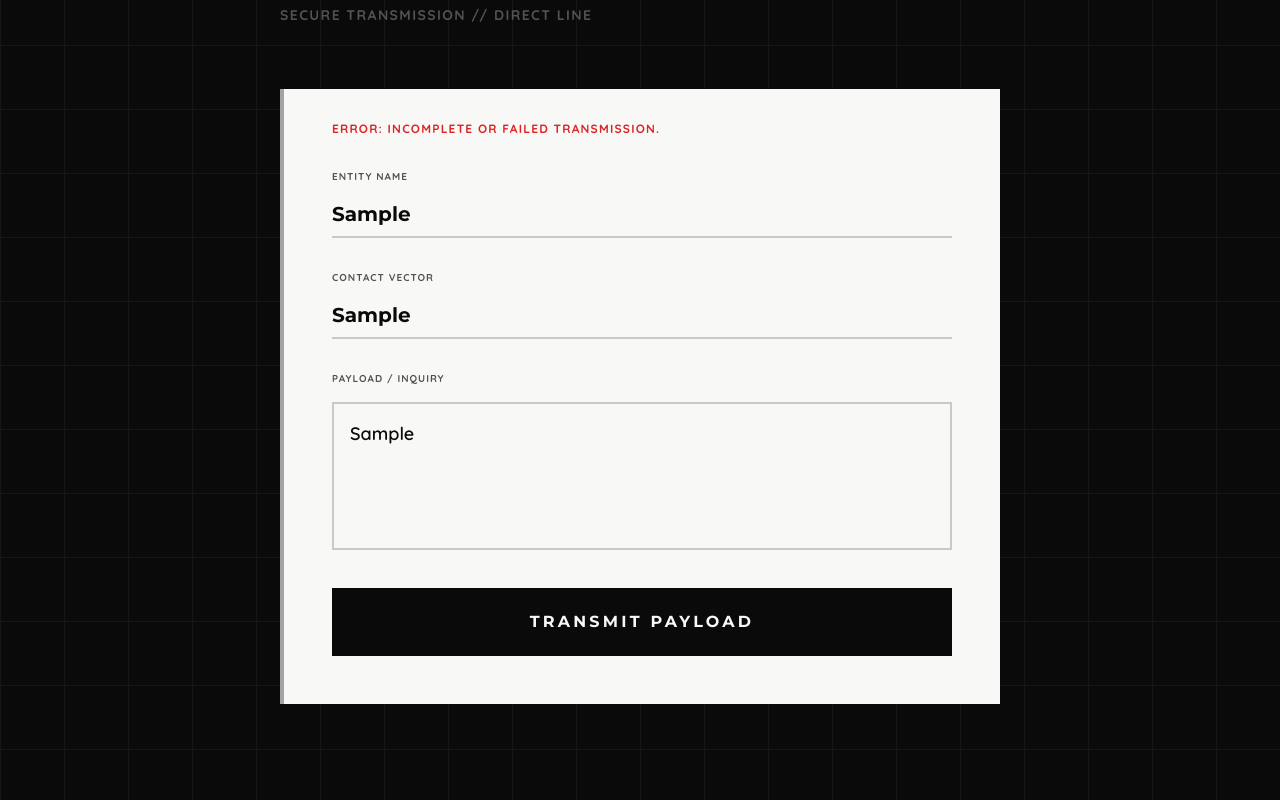
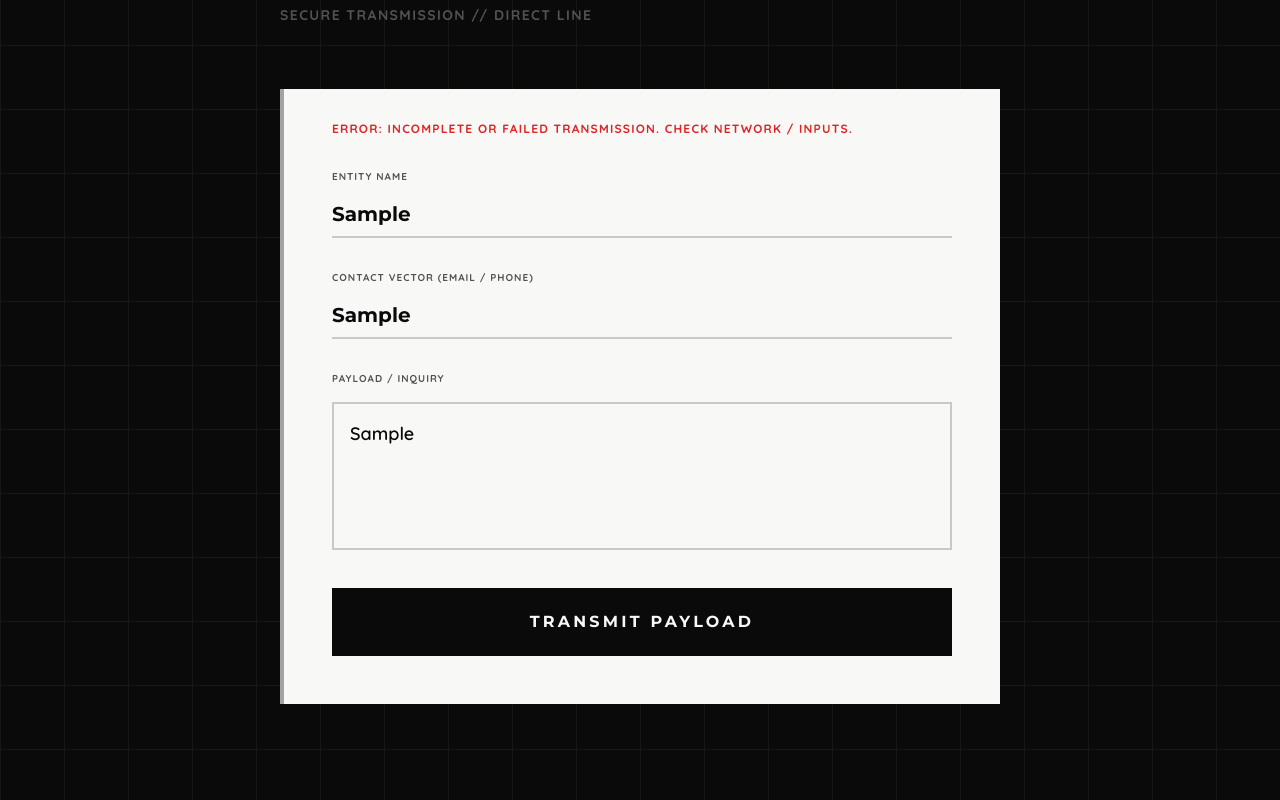
Before and after one commit to tahadoesthat/junaydtac, a Next.js app: page / in a window 1280 px wide. Both pictures are taken after typing "Sample", "Sample", "Sample" into the empty fields and a click on the button "TRANSMIT PAYLOAD". Shown: the part 2999-3799 px from the top of the page. Built offline with nearby package versions, Linux system fonts and the light colour scheme; no server answers.

Commit message:
Update inbound-terminal.tsx

```diff
--- a/components/inbound-terminal.tsx
+++ b/components/inbound-terminal.tsx
@@ -5,18 +5,30 @@ import { motion, AnimatePresence } from 'framer-motion';
 
 const InboundTerminal = () => {
     const [status, setStatus] = useState<'idle' | 'submitting' | 'success' | 'error'>('idle');
-    const [formData, setFormData] = useState({ name: '', contact: '', message: '' });
+    const [formData, setFormData] = useState({
+        name: '',
+        contact: '',
+        message: ''
+    });
 
     const handleSubmit = async (e: React.FormEvent) => {
         e.preventDefault();
+
+        // Frontend validation
         if (!formData.name || !formData.contact || !formData.message) {
-            setStatus('error'); setTimeout(() => setStatus('idle'), 3000); return;
+            setStatus('error');
+            setTimeout(() => setStatus('idle'), 3000);
+            return;
         }
+
         setStatus('submitting');
 
         try {
+            // NOTE: It hits the Next.js API route here, NOT Discord directly.
             const response = await fetch('/api/contact', {
-                method: 'POST', headers: { 'Content-Type': 'application/json' }, body: JSON.stringify(formData),
+                method: 'POST',
+                headers: { 'Content-Type': 'application/json' },
+                body: JSON.stringify(formData),
             });
             if (response.ok) { setStatus('success'); setFormData({ name: '', contact: '', message: '' }); }
             else { setStatus('error'); }
@@ -26,37 +38,108 @@ const InboundTerminal = () => {
 
     return (
         <section id="terminal" className="min-h-screen bg-ta-black relative py-32 flex items-center justify-center overflow-hidden">
+
+            {/* Subtle Grid overlay inverted for the black background */}
             <div className="absolute inset-0 pointer-events-none opacity-[0.05] bg-[linear-gradient(to_right,#F8F8F6_1px,transparent_1px),linear-gradient(to_bottom,#F8F8F6_1px,transparent_1px)] bg-[size:4rem_4rem] z-0"></div>
+
             <div className="z-10 w-full max-w-3xl mx-auto px-6 relative">
+
+                {/* Header */}
                 <div className="mb-16">
-                    <h2 className="font-montserrat font-black text-5xl md:text-7xl tracking-tighter text-ta-offwhite uppercase">Initialize</h2>
-                    <p className="font-quicksand font-bold tracking-widest text-ta-grey-dark uppercase text-sm mt-4">Secure Transmission // Direct Line</p>
+                    <h2 className="font-montserrat font-black text-5xl md:text-7xl tracking-tighter text-ta-offwhite uppercase">
+                        Initialize
+                    </h2>
+                    <p className="font-quicksand font-bold tracking-widest text-ta-grey-dark uppercase text-sm mt-4">
+                        Secure Transmission // Direct Line
+                    </p>
                 </div>
+
+                {/* The Form / Terminal */}
                 <div className="bg-ta-offwhite p-8 md:p-12 relative border-l-4 border-ta-grey-mid">
                     <AnimatePresence mode="wait">
                         {status === 'success' ? (
-                            <motion.div key="success" initial={{ opacity: 0, y: 10 }} animate={{ opacity: 1, y: 0 }} exit={{ opacity: 0, y: -10 }} className="h-full flex flex-col items-center justify-center py-20 text-center">
-                                <div className="w-16 h-16 border-4 border-ta-black rounded-full flex items-center justify-center mb-6"><div className="w-8 h-8 bg-ta-black rounded-full"></div></div>
+                            <motion.div
+                                key="success"
+                                initial={{ opacity: 0, y: 10 }}
+                                animate={{ opacity: 1, y: 0 }}
+                                exit={{ opacity: 0, y: -10 }}
+                                className="h-full flex flex-col items-center justify-center py-20 text-center"
+                            >
+                                <div className="w-16 h-16 border-4 border-ta-black rounded-full flex items-center justify-center mb-6">
+                                    <div className="w-8 h-8 bg-ta-black rounded-full"></div>
+                                </div>
                                 <h3 className="font-montserrat font-bold text-3xl text-ta-black uppercase tracking-tighter mb-2">Transmission Secured</h3>
                                 <p className="font-quicksand text-ta-grey-dark font-bold">The architecture team has received your payload.</p>
-                                <button onClick={() => setStatus('idle')} className="mt-8 border-b-2 border-ta-black pb-1 font-quicksand font-bold uppercase tracking-widest text-xs hover:text-ta-grey-dark transition-colors">Initialize New Sequence</button>
+                                <button
+                                    onClick={() => setStatus('idle')}
+                                    className="mt-8 border-b-2 border-ta-black pb-1 font-quicksand font-bold uppercase tracking-widest text-xs hover:text-ta-grey-dark transition-colors"
+                                >
+                                    Initialize New Sequence
+                                </button>
                             </motion.div>
                         ) : (
-                            <motion.form key="form" initial={{ opacity: 0 }} animate={{ opacity: 1 }} exit={{ opacity: 0 }} onSubmit={handleSubmit} className="space-y-8 relative">
-                                {status === 'error' && <div className="absolute -top-12 left-0 font-quicksand font-bold text-red-600 text-xs uppercase tracking-widest">Error: Incomplete or failed transmission.</div>}
+                            <motion.form
+                                key="form"
+                                initial={{ opacity: 0 }}
+                                animate={{ opacity: 1 }}
+                                exit={{ opacity: 0 }}
+                                onSubmit={handleSubmit}
+                                className="space-y-8 relative"
+                            >
+                                {/* Form Error Overlay */}
+                                {status === 'error' && (
+                                    <div className="absolute -top-12 left-0 font-quicksand font-bold text-red-600 text-xs uppercase tracking-widest">
+                                        Error: Incomplete or failed transmission. Check network / inputs.
+                                    </div>
+                                )}
+
                                 <div>
-                                    <label className="block font-quicksand font-bold text-[10px] uppercase tracking-widest text-ta-grey-dark mb-2">Entity Name</label>
-                                    <input type="text" required value={formData.name} onChange={(e) => setFormData({...formData, name: e.target.value})} className="w-full bg-transparent border-b-2 border-ta-black/20 focus:border-ta-black py-2 px-0 font-montserrat font-bold text-xl text-ta-black outline-none transition-colors rounded-none placeholder:text-ta-black/10" placeholder="JOHN DOE" disabled={status === 'submitting'} />
+                                    <label htmlFor="name" className="block font-quicksand font-bold text-[10px] uppercase tracking-widest text-ta-grey-dark mb-2">Entity Name</label>
+                                    <input
+                                        type="text"
+                                        id="name"
+                                        required
+                                        value={formData.name}
+                                        onChange={(e) => setFormData({...formData, name: e.target.value})}
+                                        className="w-full bg-transparent border-b-2 border-ta-black/20 focus:border-ta-black py-2 px-0 font-montserrat font-bold text-xl text-ta-black outline-none transition-colors rounded-none placeholder:text-ta-black/10"
+                                        placeholder="JOHN DOE"
+                                        disabled={status === 'submitting'}
+                                    />
                                 </div>
+
                                 <div>
-                                    <label className="block font-quicksand font-bold text-[10px] uppercase tracking-widest text-ta-grey-dark mb-2">Contact Vector</label>
-                                    <input type="text" required value={formData.contact} onChange={(e) => setFormData({...formData, contact: e.target.value})} className="w-full bg-transparent border-b-2 border-ta-black/20 focus:border-ta-black py-2 px-0 font-montserrat font-bold text-xl text-ta-black outline-none transition-colors rounded-none placeholder:text-ta-black/10" placeholder="J.DOE@DOMAIN.COM" disabled={status === 'submitting'} />
+                                    <label htmlFor="contact" className="block font-quicksand font-bold text-[10px] uppercase tracking-widest text-ta-grey-dark mb-2">Contact Vector (Email / Phone)</label>
+                                    <input
+                                        type="text"
+                                        id="contact"
+                                        required
+                                        value={formData.contact}
+                                        onChange={(e) => setFormData({...formData, contact: e.target.value})}
+                                        className="w-full bg-transparent border-b-2 border-ta-black/20 focus:border-ta-black py-2 px-0 font-montserrat font-bold text-xl text-ta-black outline-none transition-colors rounded-none placeholder:text-ta-black/10"
+                                        placeholder="J.DOE@DOMAIN.COM"
+                                        disabled={status === 'submitting'}
+                                    />
                                 </div>
+
                                 <div>
-                                    <label className="block font-quicksand font-bold text-[10px] uppercase tracking-widest text-ta-grey-dark mb-2">Payload / Inquiry</label>
-                                    <textarea required rows={4} value={formData.message} onChange={(e) => setFormData({...formData, message: e.target.value})} className="w-full bg-transparent border-2 border-ta-black/20 focus:border-ta-black p-4 font-quicksand font-semibold text-lg text-ta-black outline-none transition-colors rounded-none resize-none placeholder:text-ta-black/10 mt-2" placeholder="Describe the architectural requirements..." disabled={status === 'submitting'} />
+                                    <label htmlFor="message" className="block font-quicksand font-bold text-[10px] uppercase tracking-widest text-ta-grey-dark mb-2">Payload / Inquiry</label>
+                                    <textarea
+                                        id="message"
+                                        required
+                                        rows={4}
+                                        value={formData.message}
+                                        onChange={(e) => setFormData({...formData, message: e.target.value})}
+                                        className="w-full bg-transparent border-2 border-ta-black/20 focus:border-ta-black p-4 font-quicksand font-semibold text-lg text-ta-black outline-none transition-colors rounded-none resize-none placeholder:text-ta-black/10 mt-2"
+                                        placeholder="Describe the architectural requirements..."
+                                        disabled={status === 'submitting'}
+                                    />
                                 </div>
-                                <button type="submit" disabled={status === 'submitting'} className="w-full bg-ta-black text-ta-offwhite font-montserrat font-bold uppercase tracking-[0.2em] py-5 border-2 border-ta-black hover:bg-ta-offwhite hover:text-ta-black transition-colors duration-300 disabled:opacity-50 disabled:cursor-not-allowed">
+
+                                <button
+                                    type="submit"
+                                    disabled={status === 'submitting'}
+                                    className="w-full bg-ta-black text-ta-offwhite font-montserrat font-bold uppercase tracking-[0.2em] py-5 border-2 border-ta-black hover:bg-ta-offwhite hover:text-ta-black transition-colors duration-300 disabled:opacity-50 disabled:cursor-not-allowed"
+                                >
                                     {status === 'submitting' ? 'Executing...' : 'Transmit Payload'}
                                 </button>
                             </motion.form>
```
